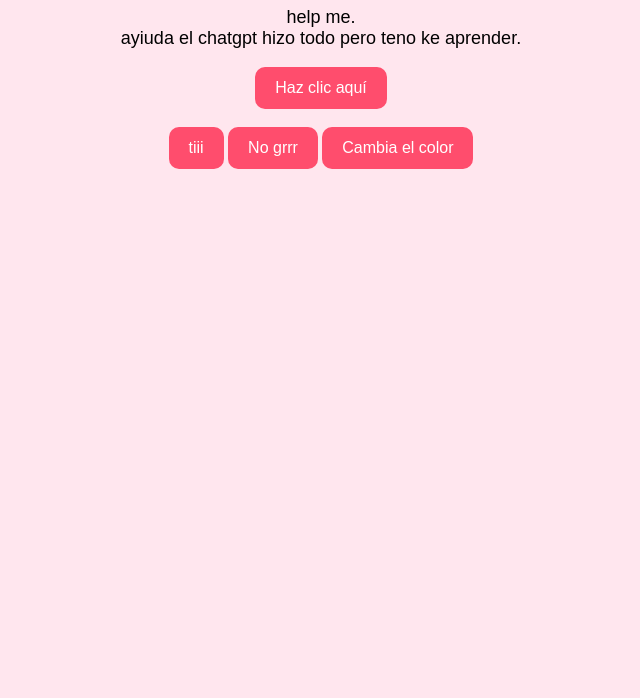
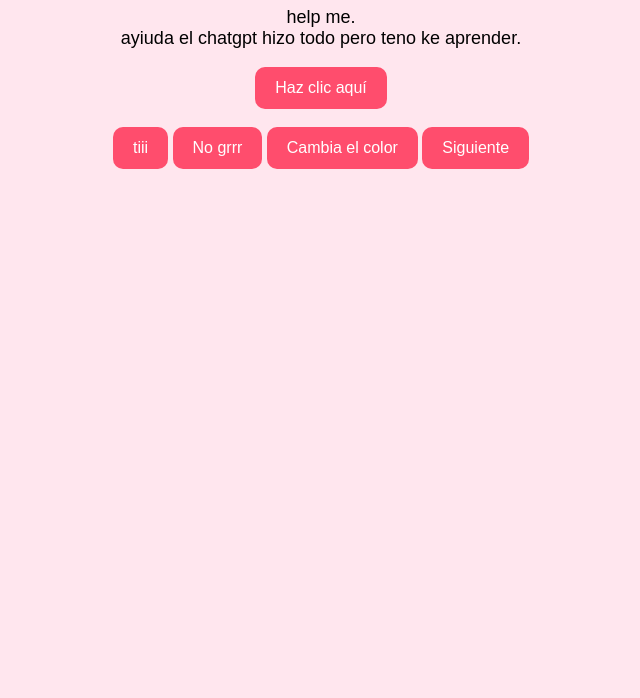
Before and after one commit to Mat33-ai/mi-pagina, a plain HTML site: page index.html in a window 1280 px wide. Shown: the part 102-800 px from the top of the page, without its empty margins (319-959 px from the left). Drawn offline with Linux system fonts and the light colour scheme.

Commit message:
Update index.html

```diff
--- a/index.html
+++ b/index.html
@@ -70,3 +70,11 @@
     document.body.style.backgroundColor = "#ffd6e0"; document.body.style.backgroundColor = "#fhd5e0";
   }
 </script>
+
+<button onclick="ir()">Siguiente</button>
+
+<script>
+  function ir() {
+    window.location.href = "amor.html";
+  }
+</script>
```
